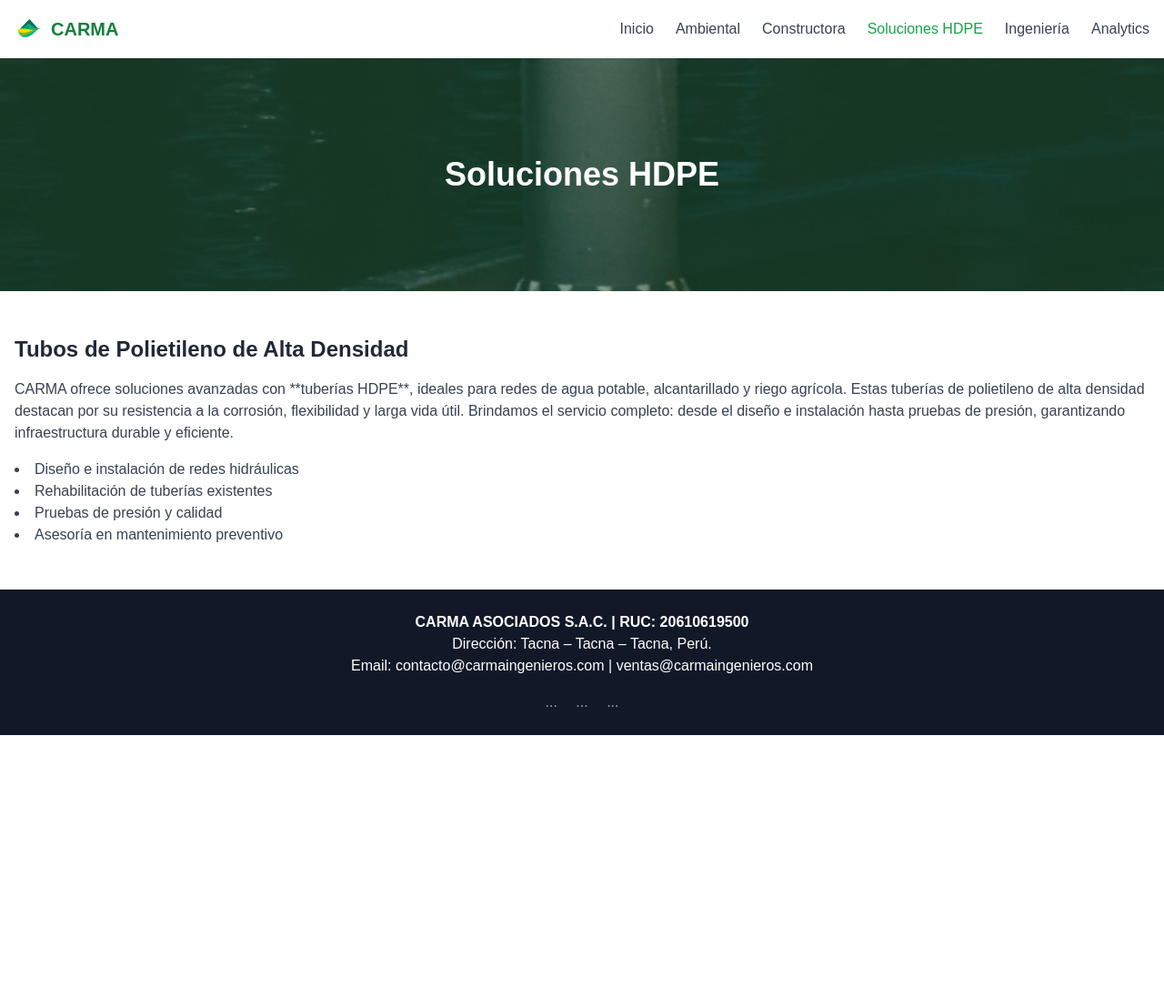
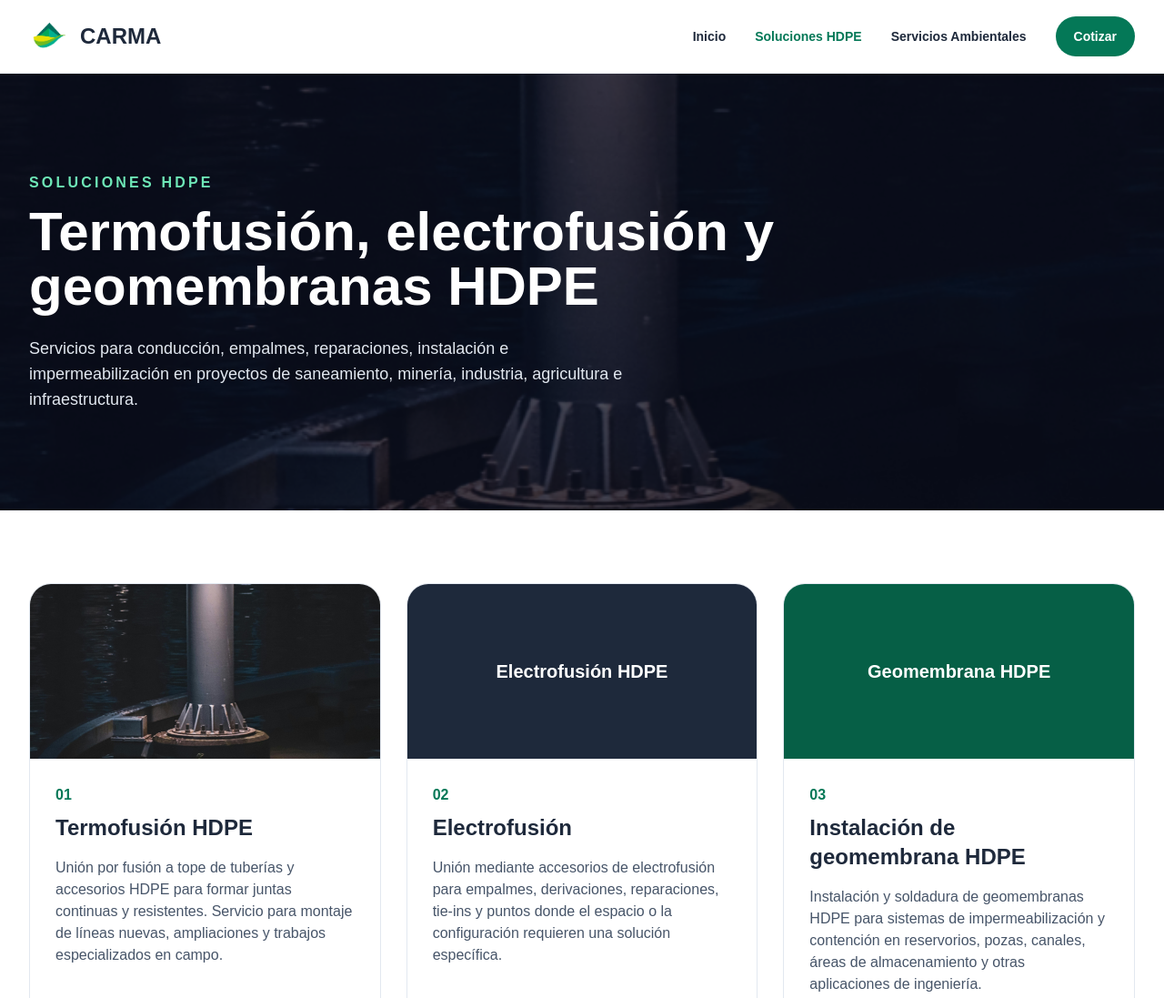
Before and after one commit to CARMA-Ingenieros/carma-site, a plain HTML site: page soluciones-hdpe.html in a window 1280 px wide. Shown: the top 1097 px of the page at 91% size. Before the commit the page ends 808 px from the top, so only its background shows below. Drawn offline with nearby package versions, Linux system fonts and the light colour scheme.

Commit message:
Rediseña soluciones-hdpe.html para enfoque HDPE y ambiental

```diff
--- a/soluciones-hdpe.html
+++ b/soluciones-hdpe.html
@@ -1,67 +1,20 @@
 <!DOCTYPE html>
 <html lang="es">
 <head>
-  <meta charset="UTF-8">
-  <meta name="viewport" content="width=device-width, initial-scale=1.0">
-  <title>CARMA - Soluciones HDPE</title>
-  <script src="https://cdn.tailwindcss.com"></script>
-  <link href="css/style.css" rel="stylesheet">
+  <meta charset="UTF-8"><meta name="viewport" content="width=device-width, initial-scale=1.0">
+  <meta name="description" content="Termofusión, electrofusión e instalación de geomembrana HDPE.">
+  <title>CARMA | Soluciones HDPE</title>
+  <script src="https://cdn.tailwindcss.com"></script><link href="css/style.css" rel="stylesheet">
 </head>
-<body class="flex flex-col min-h-screen">
-  <!-- Header -->
-  <header class="bg-white shadow">
-    <div class="container mx-auto px-4 py-4 flex items-center justify-between">
-      <a href="index.html" class="flex items-center">
-        <img src="img/logo_carma_icon.png" alt="Logo CARMA" class="h-8 w-8 mr-2">
-        <span class="text-xl font-bold text-green-700">CARMA</span>
-      </a>
-      <nav>
-        <ul class="flex flex-col md:flex-row space-y-2 md:space-y-0 md:space-x-6">
-          <li><a href="index.html" class="text-gray-700 hover:text-green-600">Inicio</a></li>
-          <li><a href="ambiental.html" class="text-gray-700 hover:text-green-600">Ambiental</a></li>
-          <li><a href="constructora.html" class="text-gray-700 hover:text-green-600">Constructora</a></li>
-          <li><a href="soluciones-hdpe.html" class="text-green-600 font-medium">Soluciones HDPE</a></li>
-          <li><a href="ingenieria.html" class="text-gray-700 hover:text-green-600">Ingeniería</a></li>
-          <li><a href="analytics.html" class="text-gray-700 hover:text-green-600">Analytics</a></li>
-        </ul>
-      </nav>
-    </div>
-  </header>
-
-  <!-- Hero HDPE -->
-  <section class="bg-cover bg-center h-64" style="background-image: url('img/hdpe.png');">
-    <div class="bg-green-900 bg-opacity-50 h-full flex items-center justify-center">
-      <h1 class="text-4xl text-white font-bold">Soluciones HDPE</h1>
-    </div>
-  </section>
-
-  <!-- Contenido HDPE -->
-  <section class="py-12">
-    <div class="container mx-auto px-4">
-      <h2 class="text-2xl font-semibold mb-4 text-gray-800">Tubos de Polietileno de Alta Densidad</h2>
-      <p class="mb-4 text-gray-700">CARMA ofrece soluciones avanzadas con **tuberías HDPE**, ideales para redes de agua potable, alcantarillado y riego agrícola. Estas tuberías de polietileno de alta densidad destacan por su resistencia a la corrosión, flexibilidad y larga vida útil. Brindamos el servicio completo: desde el diseño e instalación hasta pruebas de presión, garantizando infraestructura durable y eficiente.</p>
-      <ul class="list-disc list-inside text-gray-700">
-        <li>Diseño e instalación de redes hidráulicas</li>
-        <li>Rehabilitación de tuberías existentes</li>
-        <li>Pruebas de presión y calidad</li>
-        <li>Asesoría en mantenimiento preventivo</li>
-      </ul>
-    </div>
-  </section>
-
-  <!-- Footer -->
-  <footer class="mt-auto bg-gray-900 text-white py-6">
-    <div class="container mx-auto px-4 text-center">
-      <p class="font-semibold">CARMA ASOCIADOS S.A.C. | RUC: 20610619500</p>
-      <p>Dirección: Tacna – Tacna – Tacna, Perú.<br>
-         Email: contacto@carmaingenieros.com | ventas@carmaingenieros.com
-      </p>
-      <div class="mt-4 space-x-4">
-        <a href="#" class="text-gray-400 hover:text-white"><!-- Facebook SVG -->...</a>
-        <a href="#" class="text-gray-400 hover:text-white"><!-- Instagram SVG -->...</a>
-        <a href="#" class="text-gray-400 hover:text-white"><!-- LinkedIn SVG -->...</a>
-      </div>
-    </div>
-  </footer>
-</body>
-</html>
+<body class="bg-white text-slate-800">
+<header class="sticky top-0 z-50 bg-white border-b border-slate-100"><div class="max-w-7xl mx-auto px-5 lg:px-8 h-20 flex items-center justify-between"><a href="index.html" class="flex items-center gap-3"><img src="img/logo_carma_icon.png" class="h-11 w-11" alt="CARMA"><span class="text-2xl font-bold">CARMA</span></a><nav class="hidden md:flex gap-8 items-center text-sm font-semibold"><a href="index.html">Inicio</a><a href="soluciones-hdpe.html" class="text-emerald-700">Soluciones HDPE</a><a href="ambiental.html">Servicios Ambientales</a><a href="index.html#contacto" class="px-5 py-3 bg-emerald-700 text-white rounded-full">Cotizar</a></nav></div></header>
+<section class="relative min-h-[60vh] flex items-center bg-cover bg-center" style="background-image:url('img/hdpe.png')"><div class="absolute inset-0 bg-slate-950/70"></div><div class="relative max-w-7xl mx-auto px-5 lg:px-8 py-20 w-full text-white"><p class="text-emerald-300 font-semibold uppercase tracking-[.2em]">Soluciones HDPE</p><h1 class="text-4xl md:text-6xl font-bold max-w-4xl mt-3">Termofusión, electrofusión y geomembranas HDPE</h1><p class="mt-6 max-w-2xl text-lg text-slate-200">Servicios para conducción, empalmes, reparaciones, instalación e impermeabilización en proyectos de saneamiento, minería, industria, agricultura e infraestructura.</p></div></section>
+<section class="py-20"><div class="max-w-7xl mx-auto px-5 lg:px-8"><div class="grid md:grid-cols-3 gap-7">
+<div class="rounded-3xl border border-slate-200 overflow-hidden"><div class="h-48 bg-cover bg-center" style="background-image:url('img/hdpe.png')"></div><div class="p-7"><p class="text-emerald-700 font-semibold">01</p><h2 class="text-2xl font-bold mt-2">Termofusión HDPE</h2><p class="mt-4 text-slate-600">Unión por fusión a tope de tuberías y accesorios HDPE para formar juntas continuas y resistentes. Servicio para montaje de líneas nuevas, ampliaciones y trabajos especializados en campo.</p></div></div>
+<div class="rounded-3xl border border-slate-200 overflow-hidden"><div class="h-48 bg-slate-800 flex items-center justify-center text-white"><span class="text-xl font-bold">Electrofusión HDPE</span></div><div class="p-7"><p class="text-emerald-700 font-semibold">02</p><h2 class="text-2xl font-bold mt-2">Electrofusión</h2><p class="mt-4 text-slate-600">Unión mediante accesorios de electrofusión para empalmes, derivaciones, reparaciones, tie-ins y puntos donde el espacio o la configuración requieren una solución específica.</p></div></div>
+<div class="rounded-3xl border border-slate-200 overflow-hidden"><div class="h-48 bg-emerald-800 flex items-center justify-center text-white"><span class="text-xl font-bold">Geomembrana HDPE</span></div><div class="p-7"><p class="text-emerald-700 font-semibold">03</p><h2 class="text-2xl font-bold mt-2">Instalación de geomembrana HDPE</h2><p class="mt-4 text-slate-600">Instalación y soldadura de geomembranas HDPE para sistemas de impermeabilización y contención en reservorios, pozas, canales, áreas de almacenamiento y otras aplicaciones de ingeniería.</p></div></div>
+</div></div></section>
+<section class="py-20 bg-slate-50"><div class="max-w-7xl mx-auto px-5 lg:px-8"><div class="grid lg:grid-cols-2 gap-12"><div><p class="text-emerald-700 font-semibold uppercase tracking-wider text-sm">Alcance del servicio</p><h2 class="text-3xl md:text-4xl font-bold mt-2 mb-6">Soluciones adaptadas a la necesidad de cada proyecto</h2><p class="text-slate-600 leading-relaxed">Antes de cotizar evaluamos el tipo de material, diámetro o espesor, cantidad de uniones o área a instalar, ubicación, accesos, condiciones de trabajo y requerimientos de control de calidad.</p></div><div class="grid sm:grid-cols-2 gap-4"><div class="p-5 bg-white rounded-2xl border border-slate-200 font-semibold">Instalación y montaje de tuberías HDPE</div><div class="p-5 bg-white rounded-2xl border border-slate-200 font-semibold">Uniones por termofusión</div><div class="p-5 bg-white rounded-2xl border border-slate-200 font-semibold">Uniones por electrofusión</div><div class="p-5 bg-white rounded-2xl border border-slate-200 font-semibold">Instalación y soldadura de geomembranas</div><div class="p-5 bg-white rounded-2xl border border-slate-200 font-semibold">Reparaciones y empalmes</div><div class="p-5 bg-white rounded-2xl border border-slate-200 font-semibold">Registros y control de ejecución</div></div></div></div></section>
+<section class="py-20 bg-emerald-800 text-white"><div class="max-w-5xl mx-auto px-5 lg:px-8 text-center"><h2 class="text-3xl md:text-4xl font-bold">¿Necesitas cotizar un trabajo HDPE?</h2><p class="mt-4 text-emerald-50">Envíanos diámetro, longitud o cantidad de uniones, área de geomembrana, ubicación y fecha estimada.</p><a href="index.html#contacto" class="inline-block mt-8 px-7 py-3 bg-white text-emerald-800 rounded-full font-bold">Solicitar cotización</a></div></section>
+<footer class="bg-slate-950 text-slate-300 py-10"><div class="max-w-7xl mx-auto px-5 lg:px-8 flex justify-between flex-wrap gap-4"><div><p class="text-white text-xl font-bold">CARMA</p><p>Soluciones HDPE y Servicios Ambientales</p></div><div class="text-right"><p>contacto@carma.com.pe</p><p>+51 967 051 416</p><p>Tacna, Perú</p></div></div></footer>
+</body></html>
```
